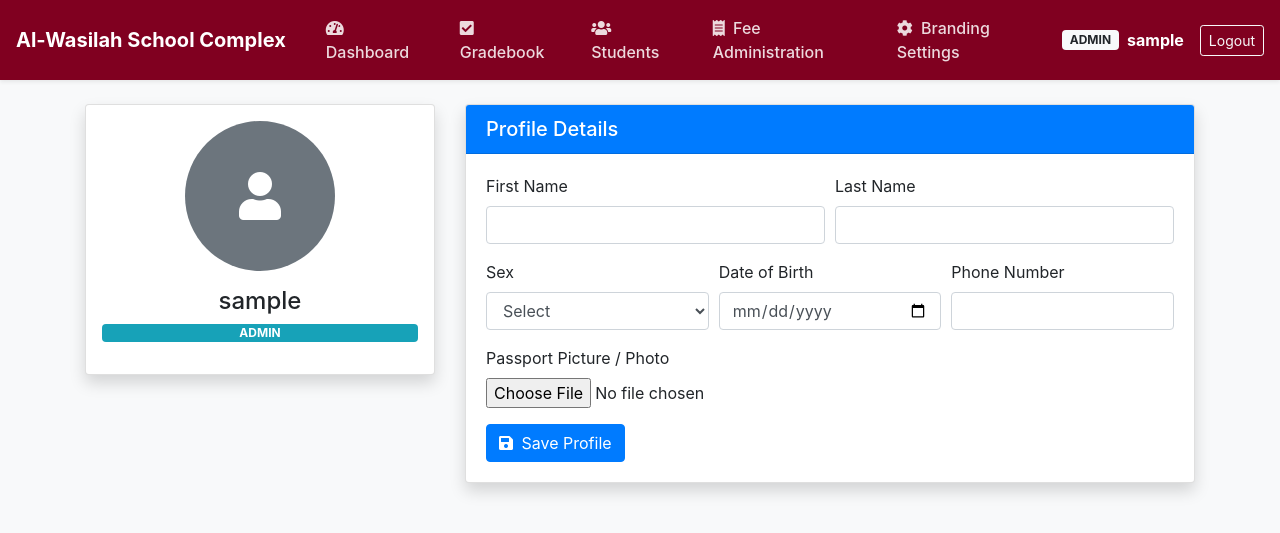
After one commit to ahaqq861-sys/AL-WASILAH-SCHOOL-COMPLEX, a Django app: page /portal/profile/ in a window 1280 px wide. The commit adds this page. Shown: the top 533 px of the page. Run offline with Django 5.2, Linux system fonts and the light colour scheme; the visitor is signed in with stand-in values (Sample User, id 1); data comes from the database, SQL or seed files in the repository.

Commit message:
Add profile models, upload logo features, and restrict branding to authorized admins/teachers

```diff
--- a/portal/templates/portal/login.html
+++ b/portal/templates/portal/login.html
@@ -12,6 +12,9 @@
         <div class="col-md-5">
             <div class="card shadow-lg border-0 rounded-lg">
                 <div class="card-header text-white text-center py-4" style="background-color: {{ branding.primary_color|default:'#800020' }};">
+                    {% if branding.logo %}
+                      <img src="{{ branding.logo.url }}" alt="School Logo" class="mb-2" style="max-height: 80px; width: auto;">
+                    {% endif %}
                     <h3 class="font-weight-bold mb-1">{{ branding.school_name }}</h3>
                     <small class="text-light">{{ branding.tagline }}</small>
                 </div>
@@ -36,7 +39,8 @@
                 </div>
                 <div class="card-footer bg-light text-center py-3">
                     <p class="small text-muted mb-1"><i class="fas fa-phone mr-1"></i> {{ branding.phone_number }}</p>
-                    <p class="small text-muted mb-0"><i class="fas fa-envelope mr-1"></i> {{ branding.email_address }}</p>
+                    <p class="small text-muted mb-1"><i class="fas fa-envelope mr-1"></i> {{ branding.email_address }}</p>
+                    <p class="small text-muted mb-0"><i class="fas fa-map-marker-alt mr-1"></i> {{ branding.address }}</p>
                 </div>
             </div>
         </div>
--- /dev/null
+++ b/portal/templates/portal/profile.html
@@ -0,0 +1,65 @@
+{% extends 'portal/base.html' %}
+{% block content %}
+<div class="container my-4">
+  <div class="row">
+    <div class="col-md-4 text-center">
+      <div class="card shadow p-3 mb-4">
+        {% if profile.passport_photo %}
+          <img src="{{ profile.passport_photo.url }}" class="img-fluid rounded-circle mb-3" style="width: 150px; height: 150px; object-fit: cover;">
+        {% else %}
+          <div class="bg-secondary text-white rounded-circle d-flex align-items-center justify-content-center mx-auto mb-3" style="width: 150px; height: 150px; font-size: 48px;">
+            <i class="fas fa-user"></i>
+          </div>
+        {% endif %}
+        <h4>{{ profile.first_name|default:profile.user.username }} {{ profile.last_name|default:"" }}</h4>
+        <p class="badge badge-info">{{ profile.role|upper }}</p>
+      </div>
+    </div>
+
+    <div class="col-md-8">
+      <div class="card shadow">
+        <div class="card-header bg-primary text-white"><h5 class="m-0">Profile Details</h5></div>
+        <div class="card-body">
+          <form method="POST" enctype="multipart/form-data">
+            {% csrf_token %}
+            <div class="form-row">
+              <div class="form-group col-md-6">
+                <label>First Name</label>
+                <input type="text" name="first_name" class="form-control" value="{{ profile.first_name|default:'' }}">
+              </div>
+              <div class="form-group col-md-6">
+                <label>Last Name</label>
+                <input type="text" name="last_name" class="form-control" value="{{ profile.last_name|default:'' }}">
+              </div>
+            </div>
+            <div class="form-row">
+              <div class="form-group col-md-4">
+                <label>Sex</label>
+                <select name="sex" class="form-control">
+                  <option value="">Select</option>
+                  <option value="male" {% if profile.sex == 'male' %}selected{% endif %}>Male</option>
+                  <option value="female" {% if profile.sex == 'female' %}selected{% endif %}>Female</option>
+                  <option value="other" {% if profile.sex == 'other' %}selected{% endif %}>Other</option>
+                </select>
+              </div>
+              <div class="form-group col-md-4">
+                <label>Date of Birth</label>
+                <input type="date" name="date_of_birth" class="form-control" value="{{ profile.date_of_birth|date:'Y-m-d' }}">
+              </div>
+              <div class="form-group col-md-4">
+                <label>Phone Number</label>
+                <input type="text" name="phone" class="form-control" value="{{ profile.phone|default:'' }}">
+              </div>
+            </div>
+            <div class="form-group">
+              <label>Passport Picture / Photo</label>
+              <input type="file" name="passport_photo" class="form-control-file">
+            </div>
+            <button type="submit" class="btn btn-primary"><i class="fas fa-save mr-1"></i> Save Profile</button>
+          </form>
+        </div>
+      </div>
+    </div>
+  </div>
+</div>
+{% endblock %}
--- a/portal/urls.py
+++ b/portal/urls.py
@@ -5,10 +5,10 @@ urlpatterns = [
     path('', views.portal_dashboard, name='portal_dashboard'),
     path('login/', views.custom_login, name='portal_login'),
     path('logout/', views.custom_logout, name='portal_logout'),
+    path('profile/', views.manage_profile, name='manage_profile'),
     path('first-time-password/', views.first_time_password_change, name='first_time_password_change'),
     path('grades/', views.student_grades, name='student_grades'),
     path('students/', views.manage_students, name='manage_students'),
     path('fees/', views.fee_statement, name='fee_statement'),
     path('branding/', views.branding_settings, name='branding_settings'),
-    path('change-password/', views.change_password, name='change_password'),
 ]
--- a/portal/views.py
+++ b/portal/views.py
@@ -37,7 +37,7 @@ def custom_login(request):
 
 def custom_logout(request):
     logout(request)
-    return redirect('portal_login')
+    return redirect('portal_logout')
 
 @login_required
 def first_time_password_change(request):
@@ -51,8 +51,6 @@ def first_time_password_change(request):
             profile.save()
             messages.success(request, 'Password updated successfully! Welcome to your portal.')
             return redirect('portal_dashboard')
-        else:
-            messages.error(request, 'Please fix errors below.')
     else:
         form = PasswordChangeForm(request.user)
 
@@ -77,18 +75,40 @@ def portal_dashboard(request):
     return render(request, 'portal/dashboard.html', context)
 
 @login_required
+def manage_profile(request):
+    profile, _ = UserProfile.objects.get_or_create(user=request.user)
+
+    if request.method == 'POST':
+        profile.first_name = request.POST.get('first_name', profile.first_name)
+        profile.last_name = request.POST.get('last_name', profile.last_name)
+        profile.sex = request.POST.get('sex', profile.sex)
+        profile.phone = request.POST.get('phone', profile.phone)
+
+        dob = request.POST.get('date_of_birth')
+        if dob:
+            profile.date_of_birth = dob
+
+        if 'passport_photo' in request.FILES:
+            profile.passport_photo = request.FILES['passport_photo']
+
+        profile.save()
+        messages.success(request, 'Your profile details have been updated.')
+        return redirect('manage_profile')
+
+    return render(request, 'portal/profile.html', {'profile': profile})
+
+@login_required
 def manage_students(request):
     if hasattr(request.user, 'userprofile') and request.user.userprofile.is_first_login:
         return redirect('first_time_password_change')
 
     role = get_user_role(request.user)
 
-    # Register New Teacher / Student with Default Password '123456'
     if request.method == 'POST' and role == 'admin':
         username = request.POST.get('username')
         email = request.POST.get('email', '')
         user_role = request.POST.get('role', 'student')
-        phone = request.POST.get('phone', '')
+        can_brand = True if request.POST.get('can_edit_branding') == 'on' and user_role == 'teacher' else False
 
         if User.objects.filter(username=username).exists():
             messages.error(request, f"User '{username}' already exists!")
@@ -96,22 +116,46 @@ def manage_students(request):
             new_user = User.objects.create_user(username=username, email=email, password='123456')
             profile, _ = UserProfile.objects.get_or_create(user=new_user)
             profile.role = user_role
-            profile.phone = phone
+            profile.can_edit_branding = can_brand
             profile.is_first_login = True
             profile.save()
-            messages.success(request, f"Registered '{username}' ({user_role.upper()}) with default password '123456'.")
+            messages.success(request, f"Registered '{username}' ({user_role.upper()}). Default password: 123456.")
             return redirect('manage_students')
 
     users = UserProfile.objects.all() if role in ['admin', 'teacher'] else UserProfile.objects.filter(user=request.user)
     return render(request, 'portal/students.html', {'users': users, 'role': role})
 
 @login_required
+def branding_settings(request):
+    profile, _ = UserProfile.objects.get_or_create(user=request.user)
+
+    # Strict Permission Check: Only Admin OR Authorized Teacher
+    if profile.role == 'student' or (profile.role == 'teacher' and not profile.can_edit_branding):
+        messages.error(request, 'Access Denied: You do not have authorization to edit school branding.')
+        return redirect('portal_dashboard')
+
+    branding, _ = SchoolBranding.objects.get_or_create(id=1)
+    if request.method == 'POST':
+        branding.school_name = request.POST.get('school_name', branding.school_name)
+        branding.tagline = request.POST.get('tagline', branding.tagline)
+        branding.primary_color = request.POST.get('primary_color', branding.primary_color)
+        branding.secondary_color = request.POST.get('secondary_color', branding.secondary_color)
+        branding.phone_number = request.POST.get('phone_number', branding.phone_number)
+        branding.email_address = request.POST.get('email_address', branding.email_address)
+        branding.address = request.POST.get('address', branding.address)
+
+        if 'logo' in request.FILES:
+            branding.logo = request.FILES['logo']
+
+        branding.save()
+        messages.success(request, 'School branding & contact details updated successfully!')
+        return redirect('branding_settings')
+
+    return render(request, 'portal/branding.html', {'branding': branding})
+
+@login_required
 def student_grades(request):
-    if hasattr(request.user, 'userprofile') and request.user.userprofile.is_first_login:
-        return redirect('first_time_password_change')
-
     role = get_user_role(request.user)
-
     if request.method == 'POST' and role in ['admin', 'teacher']:
         student_id = request.POST.get('student_id')
         subject = request.POST.get('subject')
@@ -128,11 +172,7 @@ def student_grades(request):
 
 @login_required
 def fee_statement(request):
-    if hasattr(request.user, 'userprofile') and request.user.userprofile.is_first_login:
-        return redirect('first_time_password_change')
-
     role = get_user_role(request.user)
-
     if request.method == 'POST' and role == 'admin':
         student_id = request.POST.get('student_id')
         amount_paid = request.POST.get('amount_paid')
@@ -145,35 +185,3 @@ def fee_statement(request):
     payments = FeePayment.objects.filter(student=request.user) if role == 'student' else FeePayment.objects.all()
     students = UserProfile.objects.filter(role='student')
     return render(request, 'portal/fees.html', {'payments': payments, 'role': role, 'students': students})
-
-@login_required
-def branding_settings(request):
-    if hasattr(request.user, 'userprofile') and request.user.userprofile.is_first_login:
-        return redirect('first_time_password_change')
-
-    branding, _ = SchoolBranding.objects.get_or_create(id=1)
-    if request.method == 'POST' and get_user_role(request.user) == 'admin':
-        branding.school_name = request.POST.get('school_name', branding.school_name)
-        branding.primary_color = request.POST.get('primary_color', branding.primary_color)
-        branding.secondary_color = request.POST.get('secondary_color', branding.secondary_color)
-        branding.tagline = request.POST.get('tagline', branding.tagline)
-        branding.phone_number = request.POST.get('phone_number', branding.phone_number)
-        branding.email_address = request.POST.get('email_address', branding.email_address)
-        branding.save()
-        messages.success(request, 'School branding & contact details updated permanently!')
-        return redirect('branding_settings')
-
-    return render(request, 'portal/branding.html', {'branding': branding})
-
-@login_required
-def change_password(request):
-    if request.method == 'POST':
-        form = PasswordChangeForm(request.user, request.POST)
-        if form.is_valid():
-            user = form.save()
-            update_session_auth_hash(request, user)
-            messages.success(request, 'Password updated successfully!')
-            return redirect('portal_dashboard')
-    else:
-        form = PasswordChangeForm(request.user)
-    return render(request, 'portal/change_password.html', {'form': form})
```
Also changed, not shown: portal/models.py (+28 -3 lines), portal/migrations/0011_schoolbranding_address_schoolbranding_logo_and_more.py (added).
